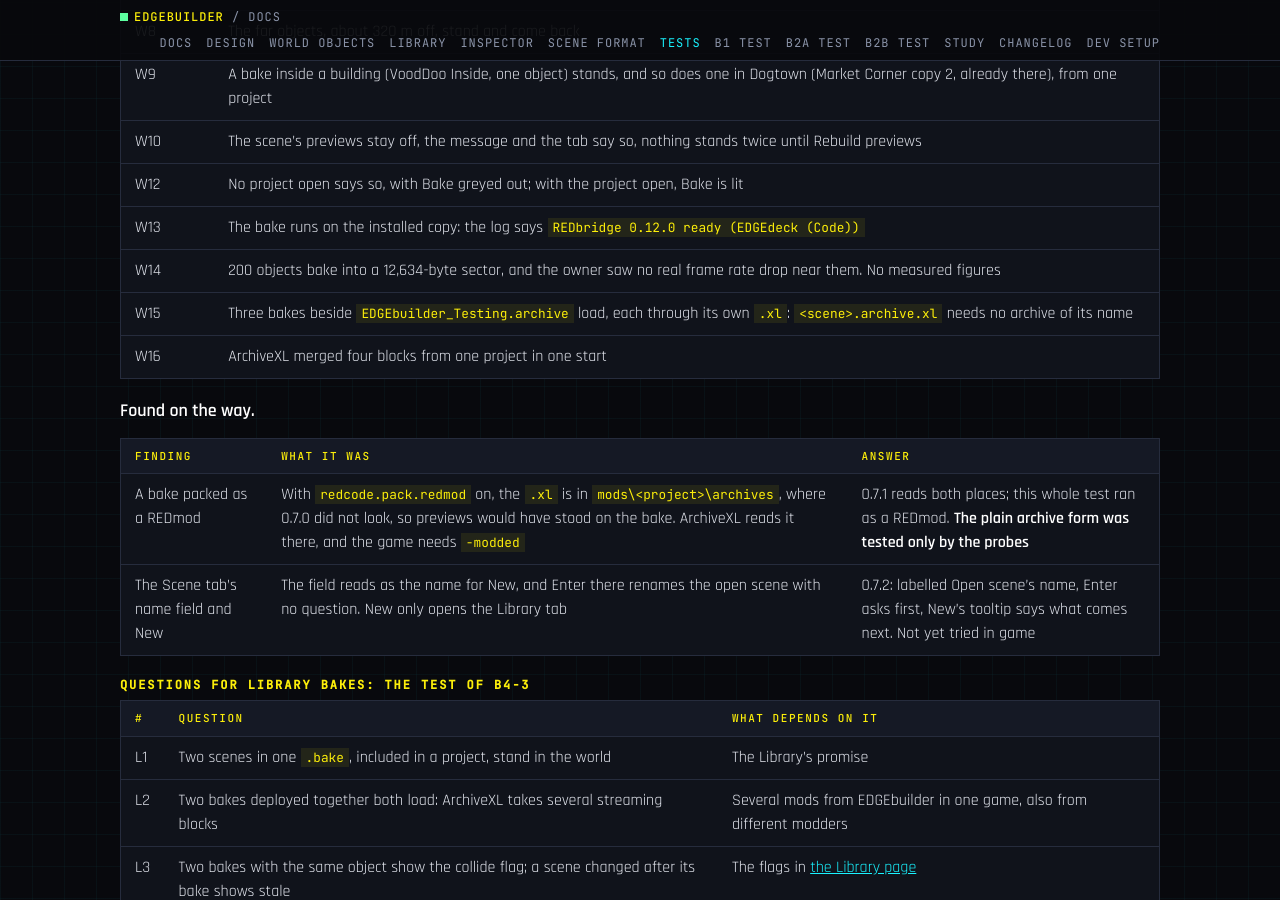
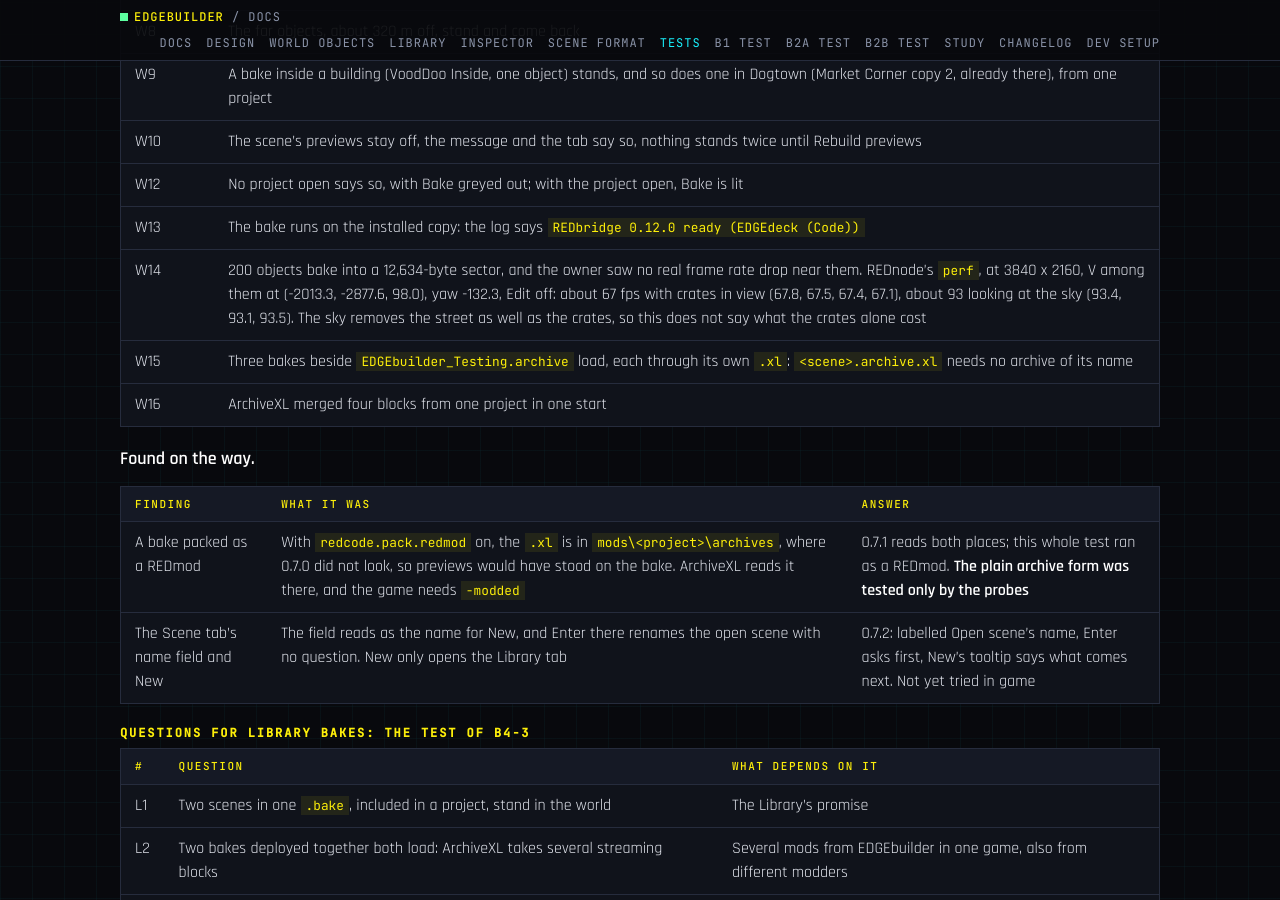
Before and after one commit to Edgemodders/EDGEbuilder, a Jekyll site: the page built from docs/testing.md, in a window 1280 px wide and 900 px high, scrolled down 29758 px. Built offline with Jekyll 4.4.1, drawn with Linux system fonts in a browser that asks for light colours.

Commit message:
Tests: frame rate among the 200 crates, by REDnode's perf
Co-Authored-By: Claude Opus 5.5 <noreply@anthropic.com>

```diff
--- a/docs/testing.md
+++ b/docs/testing.md
@@ -554,7 +554,7 @@ W11 is in the smoke test (a kind a bake cannot make is left out, and said so). E
 | W10 | The scene's previews stay off, the message and the tab say so, nothing stands twice until Rebuild previews |
 | W12 | No project open says so, with Bake greyed out; with the project open, Bake is lit |
 | W13 | The bake runs on the installed copy: the log says `REDbridge 0.12.0 ready (EDGEdeck (Code))` |
-| W14 | 200 objects bake into a 12,634-byte sector, and the owner saw no real frame rate drop near them. No measured figures |
+| W14 | 200 objects bake into a 12,634-byte sector, and the owner saw no real frame rate drop near them. REDnode's `perf`, at 3840 x 2160, V among them at (-2013.3, -2877.6, 98.0), yaw -132.3, Edit off: about 67 fps with crates in view (67.8, 67.5, 67.4, 67.1), about 93 looking at the sky (93.4, 93.1, 93.5). The sky removes the street as well as the crates, so this does not say what the crates alone cost |
 | W15 | Three bakes beside `EDGEbuilder_Testing.archive` load, each through its own `.xl`: `<scene>.archive.xl` needs no archive of its name |
 | W16 | ArchiveXL merged four blocks from one project in one start |
 
```
